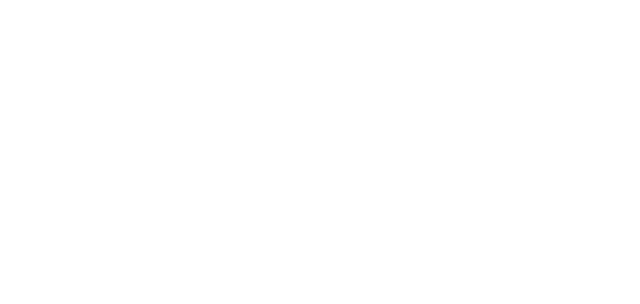
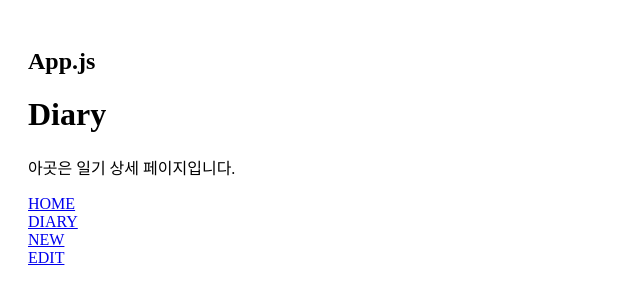
Before and after one commit to okdol1/Emotion-Diary, a React (Create React App) app: page /diary in a window 1280 px wide. Shown: the top 304 px of the page, without its empty margins (0-640 px from the left). Built offline with nearby package versions, Linux system fonts and the light colour scheme.

Commit message:
react-router-dom 연습

```diff
--- a/package.json
+++ b/package.json
@@ -8,6 +8,7 @@
     "@testing-library/user-event": "^13.5.0",
     "react": "^18.2.0",
     "react-dom": "^18.2.0",
+    "react-router-dom": "^6.4.1",
     "react-scripts": "5.0.1",
     "web-vitals": "^2.1.4"
   },
--- a/src/App.css
+++ b/src/App.css
@@ -0,0 +1,3 @@
+.App {
+  padding: 20px;
+}
--- a/src/App.js
+++ b/src/App.js
@@ -1,7 +1,26 @@
 import "./App.css";
+import { BrowserRouter, Routes, Route } from "react-router-dom";
+import Home from "./pages/Home";
+import Diary from "./pages/Diary";
+import Edit from "./pages/Edit";
+import New from "./pages/New";
+import RouteTest from "./components/RouteTest";
 
 function App() {
-  return <div className="App"></div>;
+  return (
+    <BrowserRouter>
+      <div className="App">
+        <h2>App.js</h2>
+        <Routes>
+          <Route path="/" element={<Home />} />
+          <Route path="/new" element={<New />} />
+          <Route path="/edit" element={<Edit />} />
+          <Route path="/diary" element={<Diary />} />
+        </Routes>
+        <RouteTest />
+      </div>
+    </BrowserRouter>
+  );
 }
 
 export default App;
--- /dev/null
+++ b/src/components/RouteTest.js
@@ -0,0 +1,18 @@
+import { Link } from "react-router-dom";
+
+const RouteTest = () => {
+  return (
+    <>
+      <Link to={"/"}>HOME</Link>
+      <br />
+      <Link to={"/diary"}>DIARY</Link>
+      <br />
+      <Link to={"/new"}>NEW</Link>
+      <br />
+      <Link to={"/edit"}>EDIT</Link>
+      <br />
+    </>
+  );
+};
+
+export default RouteTest;
--- /dev/null
+++ b/src/pages/Diary.js
@@ -0,0 +1,10 @@
+const Diary = () => {
+  return (
+    <div>
+      <h1>Diary</h1>
+      <p>아곳은 일기 상세 페이지입니다.</p>
+    </div>
+  );
+};
+
+export default Diary;
--- /dev/null
+++ b/src/pages/Edit.js
@@ -0,0 +1,10 @@
+const Edit = () => {
+  return (
+    <div>
+      <h1>Edit</h1>
+      <p>아곳은 일기 수정 페이지입니다.</p>
+    </div>
+  );
+};
+
+export default Edit;
--- /dev/null
+++ b/src/pages/Home.js
@@ -0,0 +1,10 @@
+const Home = () => {
+  return (
+    <div>
+      <h1>Home</h1>
+      <p>아곳은 홈 입니다.</p>
+    </div>
+  );
+};
+
+export default Home;
--- /dev/null
+++ b/src/pages/New.js
@@ -0,0 +1,10 @@
+const New = () => {
+  return (
+    <div>
+      <h1>New</h1>
+      <p>아곳은 일기 작성 페이지입니다.</p>
+    </div>
+  );
+};
+
+export default New;
```
Also changed, not shown: 1 other file (tests, documents, lock files or other folders).
